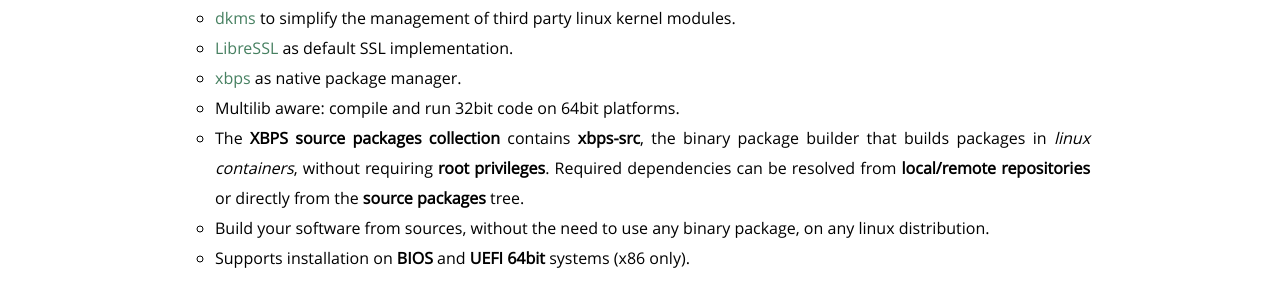
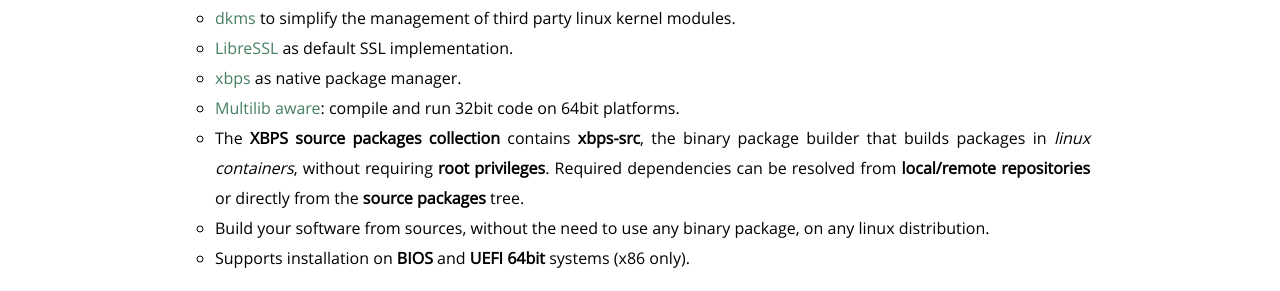
Before and after one commit to void-linux/void-linux.github.io, a Jekyll site: the page built from index.html, in a window 1280 px wide and 900 px high, scrolled down 1000 px. Shown: the part 163-454 px from the top of the window. Built offline with Jekyll 4.4.1, drawn with Linux system fonts in a browser that asks for light colours; Markdown is read by kramdown in place of the engine named in the settings; part of the change alters nothing that is shown.

```diff
--- a/index.html
+++ b/index.html
@@ -48,7 +48,7 @@ layout: default
 				<li><a href="http://linux.dell.com/dkms/">dkms</a> to simplify the management of third party linux kernel modules.</li>
 				<li><a href="http://www.libressl.org/">LibreSSL</a> as default SSL implementation.</li>
 				<li><a href="http://www.voidlinux.eu/xbps">xbps</a> as native package manager.</li>
-				<li>Multilib aware: compile and run 32bit code on 64bit platforms.</li>
+				<li><a href="http://www.voidlinux.eu/news/2014/04/Full-multilib-support.html">Multilib aware</a>: compile and run 32bit code on 64bit platforms.</li>
 				<li>The <strong>XBPS source packages collection</strong> contains <strong>xbps-src</strong>, the binary package builder that builds packages in <em>linux containers</em>, without requiring <strong>root privileges</strong>. Required dependencies can be resolved from <strong>local/remote repositories</strong> or directly from the <strong>source packages</strong> tree.</li>
 				<li>Build your software from sources, without the need to use any binary package, on any linux distribution.</li>
 				<li>Supports installation on <strong>BIOS</strong> and <strong>UEFI 64bit</strong> systems (x86 only).</li>
```
